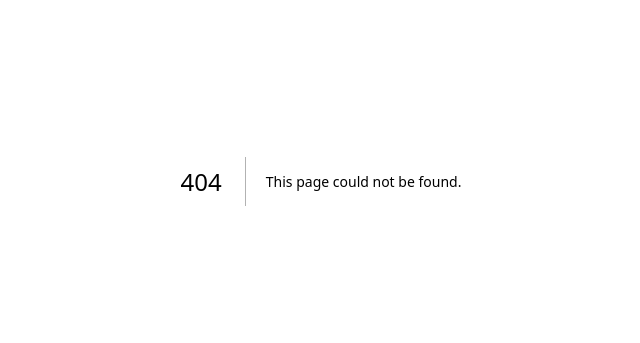
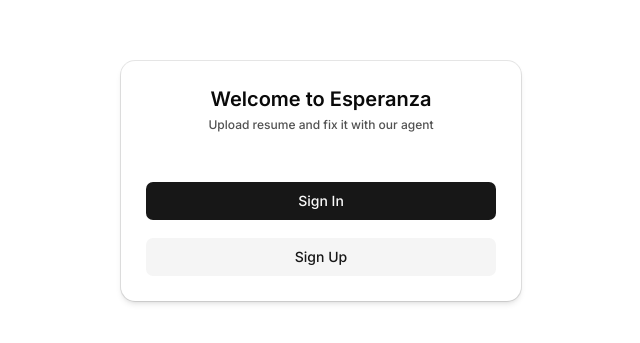
Before and after one commit to saadsayyed10/esperanza, a Next.js app in the folder frontend/: page /authentication in a window 1280 px wide. Before the commit this address had no page. Shown: the part 219-562 px from the top of the page, without its empty margins (319-959 px from the left). Built offline with nearby package versions, Linux system fonts and the light colour scheme.

Commit message:
Authetication: UI

```diff
--- /dev/null
+++ b/frontend/app/authentication/page.tsx
@@ -0,0 +1,28 @@
+import { Button } from "@/components/ui/button";
+import { Card, CardContent, CardHeader } from "@/components/ui/card";
+
+const Authentication = () => {
+  return (
+    <div className="flex justify-center items-center w-full min-h-screen">
+      <Card className="w-100 h-min shadow-md">
+        <CardHeader className="text-xl font-semibold text-center">
+          Welcome to Esperanza
+          <br />
+          <span className="text-xs font-medium text-neutral-600">
+            Upload resume and fix it with our agent
+          </span>
+        </CardHeader>
+        <CardContent className="flex justify-center items-center w-full flex-col gap-y-4 lg:mt-6">
+          <Button size="lg" className="w-full">
+            Sign In
+          </Button>
+          <Button size="lg" className="w-full" variant="secondary">
+            Sign Up
+          </Button>
+        </CardContent>
+      </Card>
+    </div>
+  );
+};
+
+export default Authentication;
--- a/frontend/app/layout.tsx
+++ b/frontend/app/layout.tsx
@@ -3,7 +3,7 @@ import { Geist, Geist_Mono, Inter } from "next/font/google";
 import "./globals.css";
 import { cn } from "@/lib/utils";
 
-const inter = Inter({subsets:['latin'],variable:'--font-sans'});
+const inter = Inter({ subsets: ["latin"], variable: "--font-sans" });
 
 const geistSans = Geist({
   variable: "--font-geist-sans",
@@ -16,8 +16,8 @@ const geistMono = Geist_Mono({
 });
 
 export const metadata: Metadata = {
-  title: "Create Next App",
-  description: "Generated by create next app",
+  title: "Esperanza",
+  description: "Developed by Saad Sayyed",
 };
 
 export default function RootLayout({
--- a/frontend/components/ui/button.tsx
+++ b/frontend/components/ui/button.tsx
@@ -1,10 +1,10 @@
-import { Button as ButtonPrimitive } from "@base-ui/react/button"
-import { cva, type VariantProps } from "class-variance-authority"
+import { Button as ButtonPrimitive } from "@base-ui/react/button";
+import { cva, type VariantProps } from "class-variance-authority";
 
-import { cn } from "@/lib/utils"
+import { cn } from "@/lib/utils";
 
 const buttonVariants = cva(
-  "group/button inline-flex shrink-0 items-center justify-center rounded-md border border-transparent bg-clip-padding text-sm font-medium whitespace-nowrap transition-all outline-none select-none focus-visible:border-ring focus-visible:ring-3 focus-visible:ring-ring/50 active:not-aria-[haspopup]:translate-y-px disabled:pointer-events-none disabled:opacity-50 aria-invalid:border-destructive aria-invalid:ring-3 aria-invalid:ring-destructive/20 dark:aria-invalid:border-destructive/50 dark:aria-invalid:ring-destructive/40 [&_svg]:pointer-events-none [&_svg]:shrink-0 [&_svg:not([class*='size-'])]:size-4",
+  "group/button cursor-pointer inline-flex shrink-0 items-center justify-center rounded-md border border-transparent bg-clip-padding text-sm font-medium whitespace-nowrap transition-all outline-none select-none focus-visible:border-ring focus-visible:ring-3 focus-visible:ring-ring/50 active:not-aria-[haspopup]:translate-y-px disabled:pointer-events-none disabled:opacity-50 aria-invalid:border-destructive aria-invalid:ring-3 aria-invalid:ring-destructive/20 dark:aria-invalid:border-destructive/50 dark:aria-invalid:ring-destructive/40 [&_svg]:pointer-events-none [&_svg]:shrink-0 [&_svg:not([class*='size-'])]:size-4",
   {
     variants: {
       variant: {
@@ -37,8 +37,8 @@ const buttonVariants = cva(
       variant: "default",
       size: "default",
     },
-  }
-)
+  },
+);
 
 function Button({
   className,
@@ -52,7 +52,7 @@ function Button({
       className={cn(buttonVariants({ variant, size, className }))}
       {...props}
     />
-  )
+  );
 }
 
-export { Button, buttonVariants }
+export { Button, buttonVariants };
```
